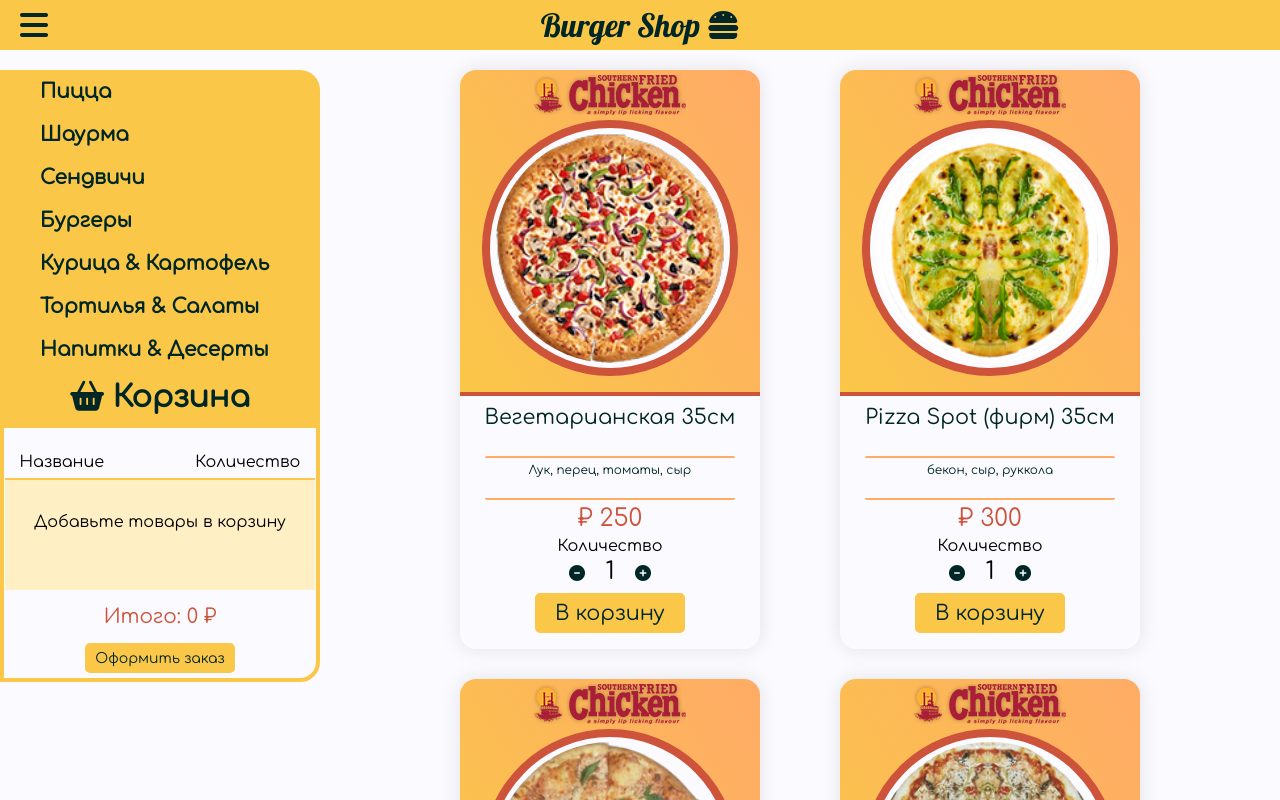
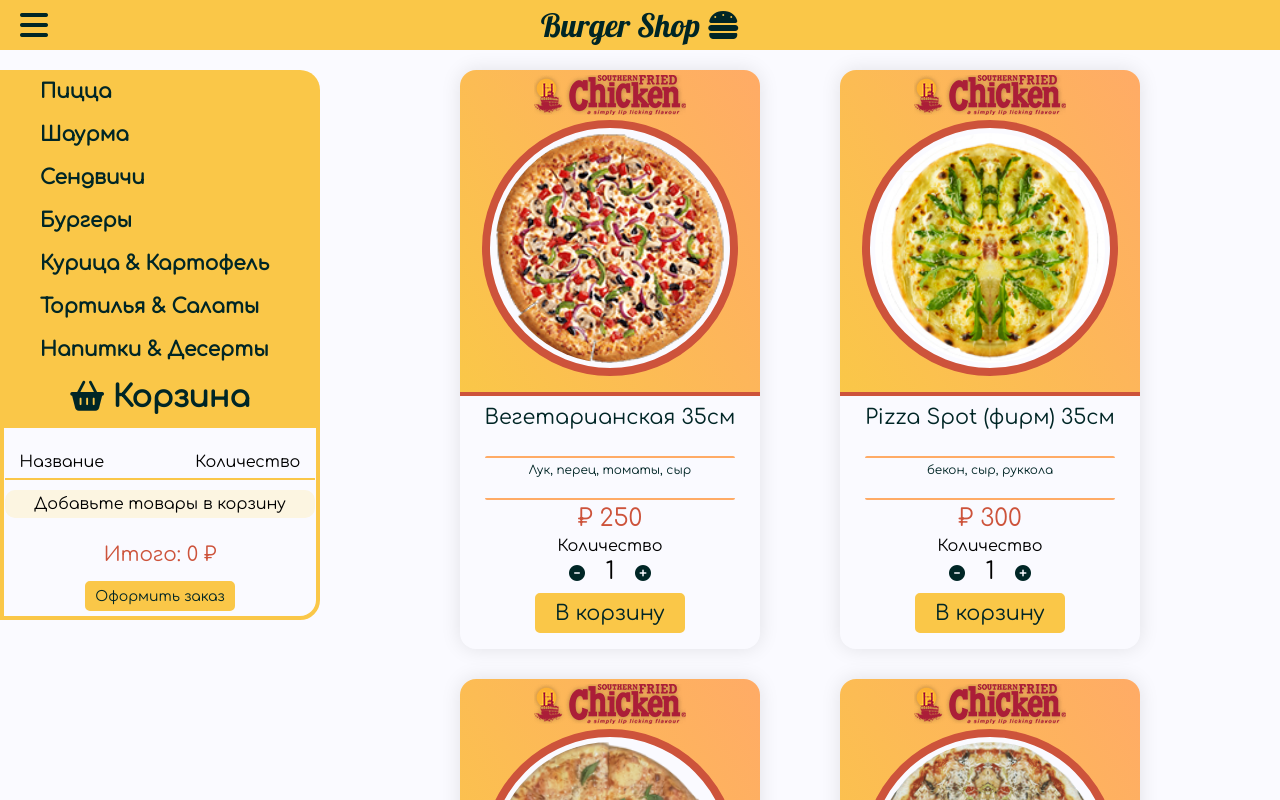
Before and after one commit to reyemgs/burger-shop-vuejs, a Vue app: page / in a window 1280 px wide. Shown: the top 800 px of the page. Built offline with nearby package versions, Linux system fonts and the light colour scheme.

Commit message:
style: minor changes in *.scss files

```diff
--- a/src/components/Basket/basket.scss
+++ b/src/components/Basket/basket.scss
@@ -35,9 +35,9 @@
     .basket-content-wrapper {
       display: block;
       width: 90%;
-      // height: 100%;
-      min-height: 100px;
-      margin: auto;
+      border-radius: 10px;
+      max-height: 300px;
+      margin: 10px auto;
       padding: 5px 15px;
       overflow-y: scroll;
       overflow-x: hidden;
@@ -45,19 +45,18 @@
 
       .empty {
         display: block;
-        padding-top: 10%;
         text-align: center;
       }
       .basket-product {
         font-size: 12px;
         padding: 35px 0px;
-        border-bottom: 2px solid $black;
+        border-bottom: 2px solid $red;
         .basket-product-name {
           float: left;
           width: 50%;
           font-weight: bold;
           font-size: 13px;
-          color: $red;
+          color: $black;
         }
         .basket-product-quantity {
           float: left;
--- a/src/components/MenuList/menuList.scss
+++ b/src/components/MenuList/menuList.scss
@@ -12,40 +12,19 @@
     font-weight: bold;
     list-style: none;
     color: $black;
-    // transform: scale(1, 1);
-    // transition: 0.15s ease;
-    // animation: shadow-pop-br 0.3s cubic-bezier(0.470, 0.000, 0.745, 0.715) reverse both;
+    transition: 0.3s;
     &.active {
       background: $yellow;
       border-bottom: 2px solid $yellow-blind;
       transform: scale(1.03, 1.03);
     }
-    // &:not(:hover) {
-    //   // border-right: 10px solid $red;
-    //   // -webkit-transform: translateX(-5px);
-    //   // transform: translateX(-5px);
-    //   animation: shadow-pop-br 0.3s reverse both;
-    // }
+    &:hover {
+      border-right: 10px solid $red;
+      transform: translateX(-10px);
+    };
     &:first-child {
       border-top-right-radius: 20px;
     }
   }
 
-  .shadow-pop-br {
-    &:hover {
-      animation: shadow-pop-br 0.3s both;
-    }
-  }
-
-  @keyframes shadow-pop-br {
-    0% {
-      box-shadow: 0 0 $red, 0 0 $red, 0 0 $red, 0 0 $red, 0 0 $red, 0 0 $red, 0 0 $red, 0 0 $red;
-      transform: translateX(0) translateY(0);
-    }
-    100% {
-      box-shadow: 1px 1px $red, 2px 2px $red, 3px 3px $red, 4px 4px $red, 5px 5px $red, 6px 6px $red, 7px 7px $red, 8px 8px $red;
-      transform: translateX(-8px) translateY(-8px);
-    }
-  }
-
 }
--- a/src/style/_colors.scss
+++ b/src/style/_colors.scss
@@ -10,7 +10,7 @@ $blue-blind: #4a8ac6;
 $black-blind: #012626;
 $white-blind: #fafbfe;
 
-$bright-yellow: #ffefc5;
+$bright-yellow: #fcf5e1;
 
 $gradient-yellow: #f3a736;
 $gradient-orange: #ffae6c;
--- a/src/style/app.scss
+++ b/src/style/app.scss
@@ -27,3 +27,17 @@ body {
   width: 25%;
   padding-top: 20px;
 }
+
+::-webkit-scrollbar {
+  width: 10px;
+}
+
+::-webkit-scrollbar-track {
+  border-radius: 20px;
+  box-shadow: inset 0 0 2.5px 2px rgba(0, 0, 0, 0.1);
+}
+
+::-webkit-scrollbar-thumb {
+  background: linear-gradient(45deg, $yellow, $yellow-blind);
+  border-radius: 10px;
+}
```
